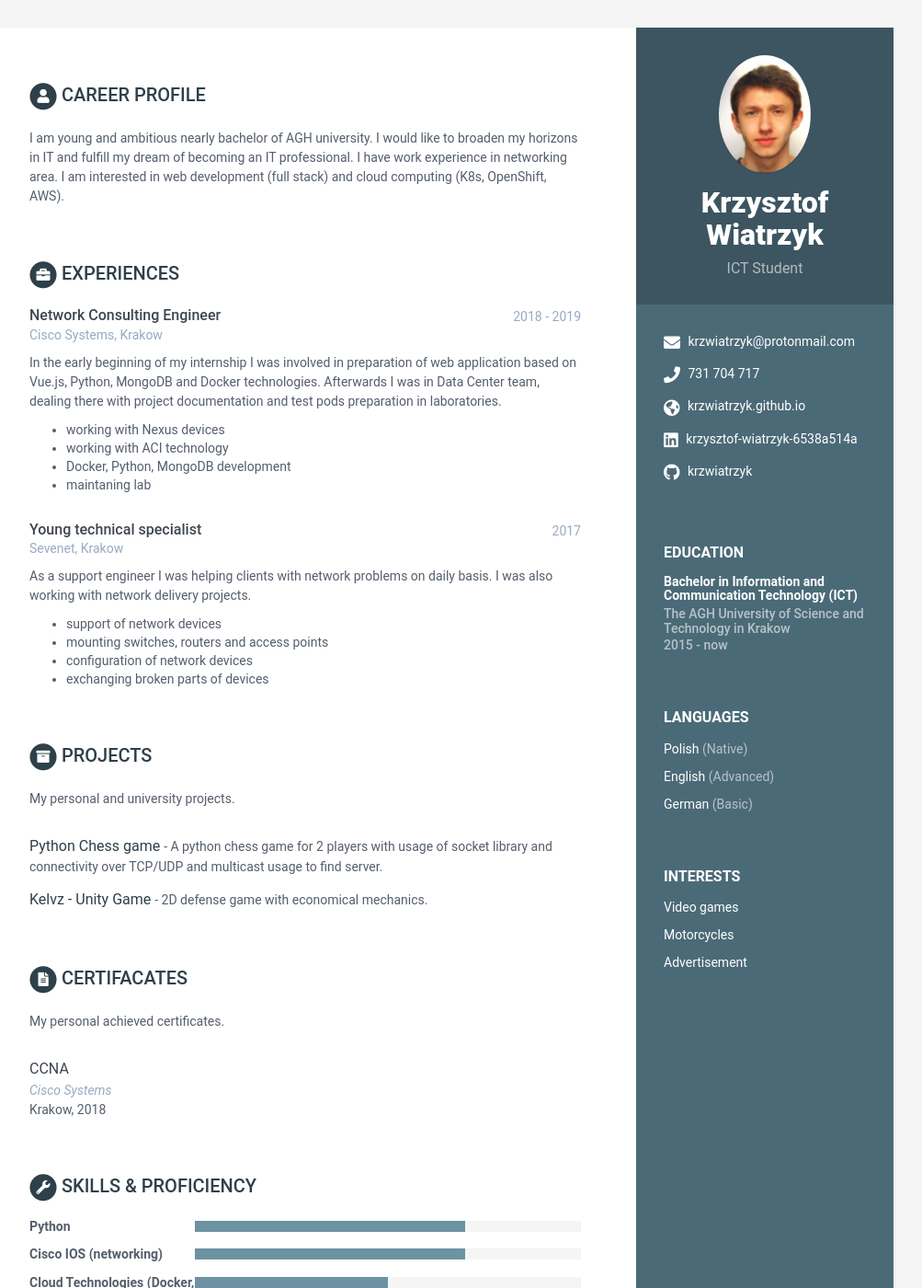
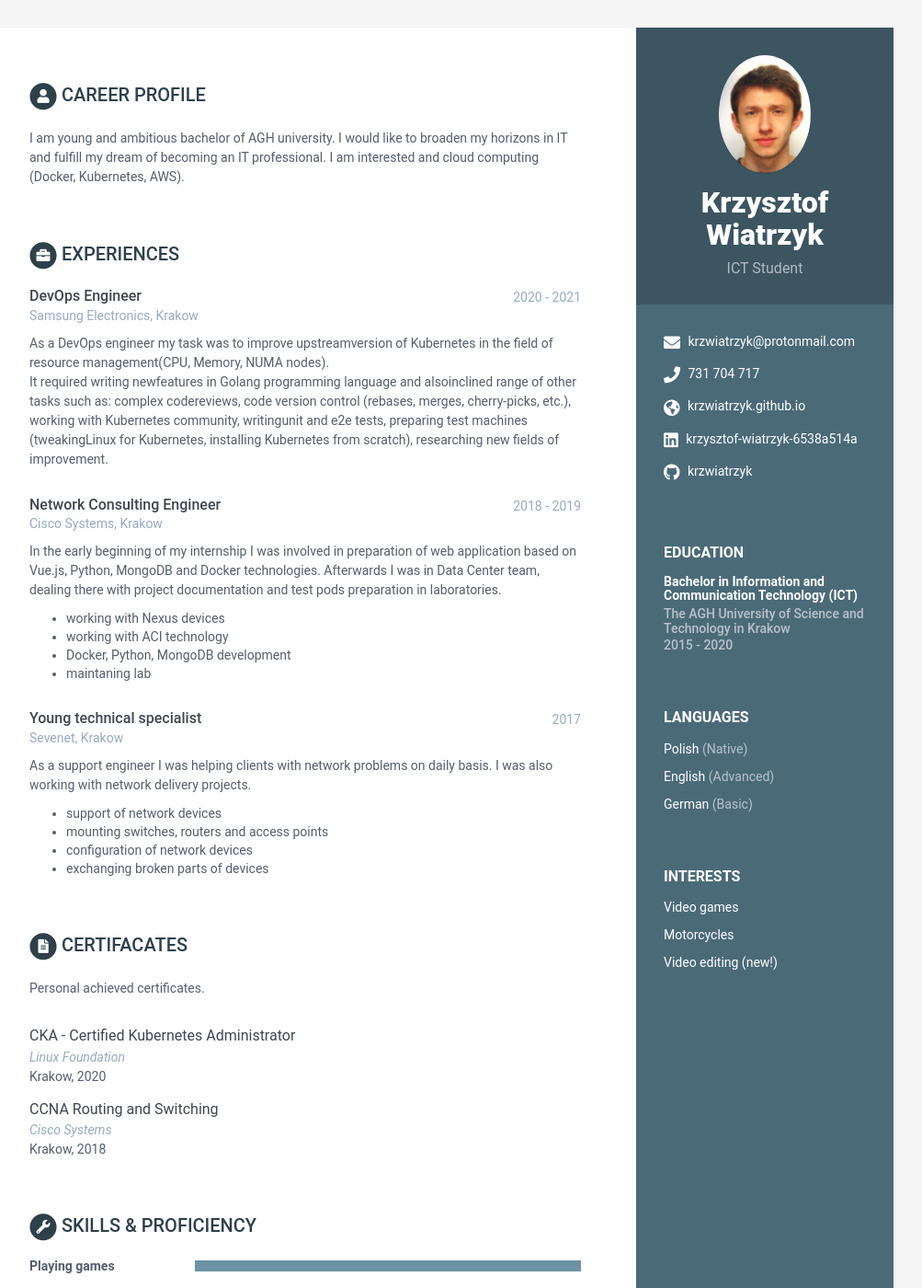
Before and after one commit to krzwiatrzyk/resume, a Jekyll site: the page built from index.html, in a window 1280 px wide and 1400 px high. Shown: the whole window at 92% size, without its empty margins (168-1171 px from the left). Built offline with Jekyll 4.4.1, drawn with Linux system fonts in a browser that asks for light colours; some of the changed text lies outside the part shown.

Commit message:
Update data.yml

```diff
--- a/_data/data.yml
+++ b/_data/data.yml
@@ -41,20 +41,20 @@ sidebar:
       - item: Motorcycles
         link:
 
-      - item: Advertisement
+      - item: Video editing (new!)
         link:
 
 
 career-profile:
     title: Career Profile
     summary: |
-      I am young and ambitious nearly bachelor of AGH university. I would like to broaden my horizons in IT and fulfill my dream of becoming an IT professional.
-      I have work experience in networking area. I am interested in web development (full stack) and cloud computing (K8s, OpenShift, AWS).
+      I am young and ambitious bachelor of AGH university. I would like to broaden my horizons in IT and fulfill my dream of becoming an IT professional.
+      I am interested  and cloud computing (Docker, Kubernetes, AWS).
 
 education:
     - degree: Bachelor in Information and Communication Technology (ICT)
       university: The AGH University of Science and Technology in Krakow
-      time: 2015 - now
+      time: 2015 - 2020
       details: |
          The ICT studies offers a wide spread IT knowledge in telecommunication and programming areas.
 
@@ -66,9 +66,14 @@ education:
           - Fiber Optic networks
           - Other areas suach as Unity, Wireless
 
+experiences:
+    - role: DevOps Engineer
+      time: 2020 - 2021
+      company: Samsung Electronics, Krakow
+      details: |
+            As a DevOps engineer my task was to improve upstreamversion of Kubernetes in the field of resource management(CPU,  Memory,  NUMA  nodes).
+            It  required  writing  newfeatures  in  Golang  programming  language  and  alsoinclined  range  of  other  tasks  such  as:  complex  codereviews,  code  version  control  (rebases,  merges,  cherry-picks,  etc.),  working  with  Kubernetes  community,  writingunit  and  e2e  tests,  preparing  test  machines  (tweakingLinux for Kubernetes, installing Kubernetes from scratch), researching new fields of improvement.
 
-
-experiences:
     - role: Network Consulting Engineer
       time: 2018 - 2019
       company: Cisco Systems, Krakow
@@ -94,24 +99,28 @@ experiences:
           - exchanging broken parts of devices
 
 
-projects:
-    title: Projects
-    intro: >
-      My personal and university projects.
+# projects:
+#     title: Projects
+#     intro: >
+#       My personal and university projects.
 
-    assignments:
-      - title: Python Chess game
-        link: "#"
-        tagline: "A python chess game for 2 players with usage of socket library and connectivity over TCP/UDP and multicast usage to find server."
-      - title: Kelvz - Unity Game
-        link: "#"
-        tagline: "2D defense game with economical mechanics."
+#     assignments:
+#       - title: Python Chess game
+#         link: "#"
+#         tagline: "A python chess game for 2 players with usage of socket library and connectivity over TCP/UDP and multicast usage to find server."
+#       - title: Kelvz - Unity Game
+#         link: "#"
+#         tagline: "2D defense game with economical mechanics."
+
 publications:
     title: Certifacates
     intro: |
-      My personal achieved certificates.
+      Personal achieved certificates.
     papers:
-      - title: CCNA
+      - title: CKA - Certified Kubernetes Administrator
+        authors: Linux Foundation
+        conference: Krakow, 2020
+      - title: CCNA Routing and Switching
         authors: Cisco Systems
         conference: Krakow, 2018
 
@@ -120,25 +129,32 @@ skills:
     title: Skills &amp; Proficiency
 
     toolset:
-      - name: Python
+      - name: Playing games
+        level: 100%
+
+      - name: Kubernetes
+        level: 90%
+
+      - name: Docker
         level: 70%
 
-      - name: Cisco IOS (networking)
+      - name: Golang
         level: 70%
 
-      - name: Cloud Technologies (Docker, K8s)
+      - name: Python
         level: 50%
 
+      - name: Cisco IOS (networking)
+        level: 30%
+
       - name: Linux administration
-        level: 50%
+        level: 30%
 
       - name: Automation (Ansible)
-        level: 40%
+        level: 30%
 
       - name: Web Development (HTML5, CSS, JS)
-        level: 30%
-
-
+        level: 10%
 
 footer: >
     <br>
```
